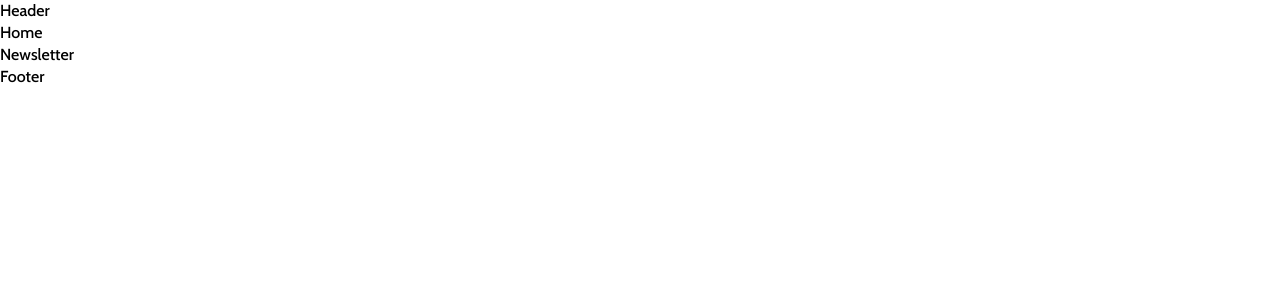
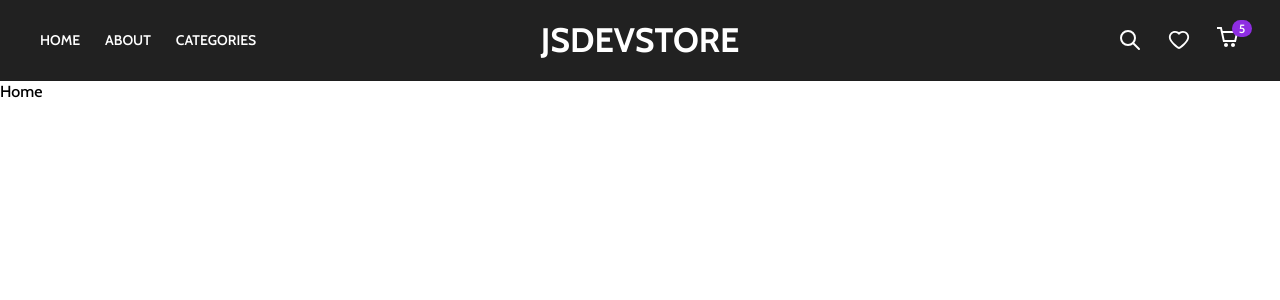
Before and after one commit to tejasvi8686/Full_Stack_E-Commerce_Website, a React (Create React App) app: page / in a window 1280 px wide. Shown: the top 300 px of the page. Built offline with nearby package versions, Linux system fonts and the light colour scheme.

Commit message:
added header

```diff
--- a/src/components/Header/Header.jsx
+++ b/src/components/Header/Header.jsx
@@ -9,7 +9,42 @@
 import { Context } from "../../utils/context";
 import Cart from "../Cart/Cart";
 const Header = () => {
-    return <div>Header</div>;
+    const [scrolled,setscrolled] = useState(false);
+    const handleScroll = () => {
+        const offset = window.scrollY
+        if(offset > 200 ){
+            setscrolled(true)
+        }  else {
+          setscrolled(false);
+        }
+    };
+
+    useEffect( () => {
+        window.addEventListener("scroll", handleScroll)
+
+    },[]);
+  return (
+    <header className={`main-header ${scrolled ? 'sticky-header':''}`}>
+      <div className="header-content">
+        <ul className="left">
+          <li>Home</li>
+          <li>About</li>
+          <li>Categories</li>
+        </ul>
+        <div className="center">JSDEVSTORE</div>
+        <div className="right">
+        <TbSearch/>
+        <AiOutlineHeart/>
+        <span className="cart-icon">
+          <CgShoppingCart/>
+          <span>
+          5
+          </span>
+        </span>
+        </div>
+      </div>
+    </header>
+  );
 };
 
 export default Header;
--- a/src/components/Header/Header.scss
+++ b/src/components/Header/Header.scss
@@ -1 +1,103 @@
 @import "../../css-config/mixins.scss";
+
+.main-header {
+    width: 100%;
+    padding: 0 20px;
+    z-index: 99;
+    background-color: #212121;
+    color: white;
+    border-bottom: 1px solid;
+    border-color: rgba(0, 0, 0, 0.1);
+    @include md {
+        padding: 0 40px;
+    }
+    .header-content {
+        display: flex;
+        justify-content: space-between;
+        align-items: center;
+        height: 50px;
+        max-width: 1200px;
+        margin: 0 auto;
+        @include md {
+            height: 80px;
+        }
+    }
+    .left {
+        list-style-type: none;
+        display: none;
+        gap: 25px;
+        @include md {
+            display: flex;
+        }
+        li {
+            font-size: 14px;
+            font-weight: 600;
+            text-transform: uppercase;
+            cursor: pointer;
+            &:hover {
+                opacity: 0.6;
+            }
+        }
+    }
+    .center {
+        font-size: 22px;
+        font-weight: 700;
+        cursor: pointer;
+        @include md {
+            font-size: 34px;
+            position: absolute;
+            left: 50%;
+            transform: translateX(-50%);
+        }
+    }
+    .right {
+        display: flex;
+        align-items: center;
+        gap: 20px;
+        @include md {
+            gap: 25px;
+        }
+        svg {
+            font-size: 20px;
+            cursor: pointer;
+            @include md {
+                font-size: 24px;
+            }
+            &:hover {
+                opacity: 0.6;
+            }
+        }
+        .cart-icon {
+            position: relative;
+            span {
+                min-width: 20px;
+                text-align: center;
+                background: #8e2de2;
+                padding: 2.5px;
+                position: absolute;
+                top: -5px;
+                right: -12px;
+                font-size: 12px;
+                line-height: 1;
+                border-radius: 10px;
+            }
+        }
+    }
+    &.sticky-header {
+        background-color: #212121;
+        color: white;
+        position: sticky;
+        top: 0;
+        transform: translateY(-60px);
+        animation: StickyHeader 0.3s ease forwards;
+    }
+}
+
+@keyframes StickyHeader {
+    0% {
+        transform: translateY(-60px);
+    }
+    100% {
+        transform: translateY(0);
+    }
+}
--- a/src/components/Home/Home.jsx
+++ b/src/components/Home/Home.jsx
@@ -1,6 +1,6 @@
 import "./Home.scss";
 const Home = () => {
-    return <div>Home</div>;
+    return <div className="home">Home</div>;
 };
 
 export default Home;
--- a/src/components/Home/Home.scss
+++ b/src/components/Home/Home.scss
@@ -1 +1,4 @@
 @import "../../css-config/mixins.scss";
+.home{
+    height: 2000px;
+}
```
